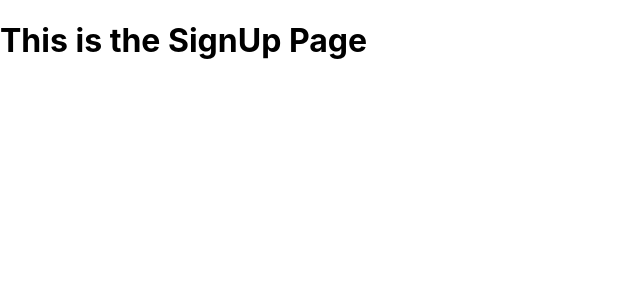
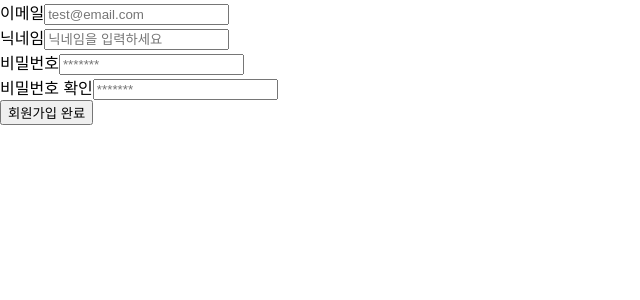
Before and after one commit to ACS-High-School/Frontend, a React (Create React App) app: page /signup in a window 1280 px wide. Shown: the top 300 px of the page, without its empty margins (0-640 px from the left). Built offline with nearby package versions, Linux system fonts and the light colour scheme.

Commit message:
feat : 회원가입 페이지 구현
- 기존 로그인 페이지와 react-hook-form 사용 동일
- 회원가입을 위한 버튼 추가

```diff
--- a/src/components/SignUpPage.jsx
+++ b/src/components/SignUpPage.jsx
@@ -1,7 +1,106 @@
-import React from 'react';
+import React from "react";
+import { useForm } from "react-hook-form";
 
-function SignUpPage() {
-  return <h1>This is the SignUp Page</h1>;
-}
+const SignForm = (props) => {
+  const {
+    register,
+    getValues,
+    handleSubmit,
+    formState: { errors },
+  } = useForm({ mode: "onChange" });
 
-export default SignUpPage;
+  const onSubmit = (data) => {
+    // 여기에 회원가입 양식을 처리하는 로직을 추가하세요
+    console.log("양식 데이터 제출됨:", data);
+    // 부모 컴포넌트의 onSubmit 함수를 호출하려면 필요한 경우 아래와 같이 사용하세요
+    if (props.onSubmit) {
+      props.onSubmit(data);
+    }
+  };
+
+  return (
+    <form onSubmit={handleSubmit(onSubmit)}>
+      <div>
+        <label htmlFor="email">이메일</label>
+        <input
+          id="email"
+          type="text"
+          placeholder="test@email.com"
+          {...register("email", {
+            required: "이메일은 필수 입력입니다.",
+            pattern: {
+              value:
+                /^[0-9a-zA-Z]([-_.]?[0-9a-zA-Z])*@[0-9a-zA-Z]([-_.]?[0-9a-zA-Z])*.[a-zA-Z]{2,3}$/i,
+              message: "이메일 형식에 맞지 않습니다.",
+            },
+          })}
+        />
+        {errors.email && <small role="alert">{errors.email.message}</small>}
+      </div>
+      <div>
+        <label htmlFor="nickname">닉네임</label>
+        <input
+          id="nickname"
+          type="text"
+          placeholder="닉네임을 입력하세요"
+          {...register("nickname", {
+            required: "닉네임은 필수 입력입니다.",
+            minLength: {
+              value: 3,
+              message: "닉네임은 최소 3자 이상이어야 합니다.",
+            },
+          })}
+        />
+        {errors.nickname && (
+          <small role="alert">{errors.nickname.message}</small>
+        )}
+      </div>
+      <div className="form-control__items">
+        <label htmlFor="password">비밀번호</label>
+        <input
+          id="password"
+          type="password"
+          placeholder="*******"
+          {...register("password", {
+            required: "비밀번호는 필수 입력입니다.",
+            minLength: {
+              value: 7,
+              message: "7자리 이상 비밀번호를 입력하세요.",
+            },
+          })}
+        />
+        {errors.password && (
+          <small role="alert">{errors.password.message}</small>
+        )}
+      </div>
+      <div>
+        <label htmlFor="passwordConfirm">비밀번호 확인</label>
+        <input
+          id="passwordConfirm"
+          type="password"
+          placeholder="*******"
+          {...register("passwordConfirm", {
+            required: "비밀번호 확인은 필수 입력입니다.",
+            minLength: {
+              value: 7,
+              message: "7자리 이상 비밀번호를 사용하세요.",
+            },
+            validate: {
+              check: (val) => {
+                if (getValues("password") !== val) {
+                  return "비밀번호가 일치하지 않습니다.";
+                }
+              },
+            },
+          })}
+        />
+        {errors.passwordConfirm && (
+          <small role="alert">{errors.passwordConfirm.message}</small>
+        )}
+      </div>
+      <button type="submit">회원가입 완료</button>
+    </form>
+  );
+};
+
+export default SignForm;
```
